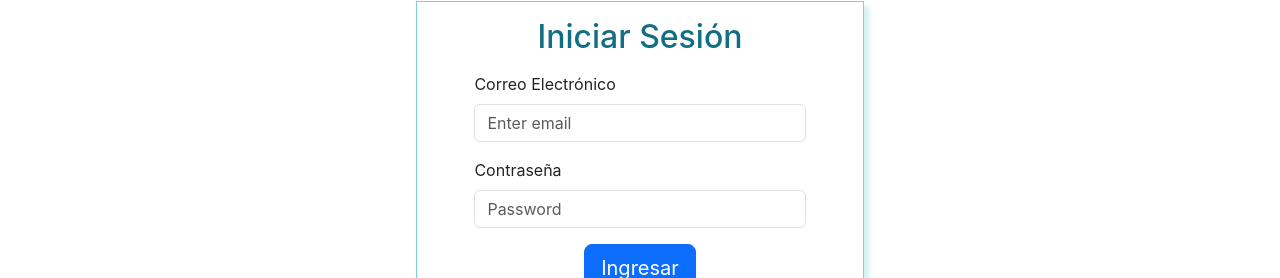
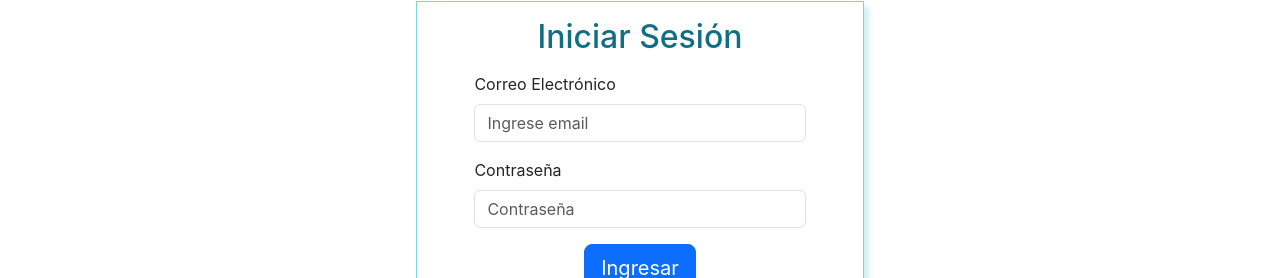
Before and after one commit to ignaciorene/loteria-react, a React (Create React App) app: page /Components/SignIn in a window 1280 px wide. Shown: the part 159-437 px from the top of the page. Built offline with nearby package versions, Linux system fonts and the light colour scheme.

Commit message:
Arreglado errores visuales

```diff
--- a/src/Components/ForgotPassword.jsx
+++ b/src/Components/ForgotPassword.jsx
@@ -3,8 +3,8 @@ import LoginWrapper from "../Styles/Login"
 import { Form } from "react-bootstrap"
 import { Button } from "react-bootstrap"
 
-const ForgotPassword=()=>{
-    return(
+const ForgotPassword = () => {
+    return (
         <LoginWrapper>
             <div class="login-container">
                 <h2>Reestablecer contraseña</h2>
@@ -13,7 +13,7 @@ const ForgotPassword=()=>{
                         <div class="login-form-input">
                             <Form.Group controlId="formGroupEmail">
                                 <Form.Label>Correo Electrónico</Form.Label>
-                            <Form.Control type="email" placeholder="Enter email" />
+                                <Form.Control type="email" placeholder="Ingrese email" />
                             </Form.Group>
                         </div>
                         <div class="login-form-submit">
--- a/src/Components/NewPrize.jsx
+++ b/src/Components/NewPrize.jsx
@@ -7,19 +7,19 @@ import { Button } from "react-bootstrap"
 import { InputGroup } from "react-bootstrap"
 import { Table } from "react-bootstrap"
 
-const NewPrize=()=>{
-    return(
+const NewPrize = () => {
+    return (
         <NewPrizeWrapper>
             <div class="newPrize-container">
-                <h2>Nueva Lotería</h2>
+                <h2>Nuevo Sorteo</h2>
                 <Form>
                     <div class="newPrize-input">
                         <Form.Group as={Row} controlId="formHorizontalName">
                             <Form.Label column sm={4}>
-                        Nombre de la lotería
+                                Nombre del Sorteo
                             </Form.Label>
                             <Col sm={6}>
-                        <Form.Control type="text" placeholder="Nombre de lotería" />
+                                <Form.Control type="text" placeholder="Nombre de Sorteo" />
                             </Col>
                         </Form.Group>
                     </div>
@@ -65,7 +65,7 @@ const NewPrize=()=>{
                         </Table>
                     </div>
                     <div class="newPrize-submit">
-                    <Button type="submit">Crear lotería</Button>
+                        <Button type="submit">Crear sorteo</Button>
                     </div>
                 </Form>
             </div>
--- a/src/Components/SignIn.jsx
+++ b/src/Components/SignIn.jsx
@@ -6,16 +6,16 @@ import { Form } from "react-bootstrap";
 import { Button } from "react-bootstrap";
 import { BrowserRouter as Router, Switch, Route, Link } from "react-router-dom";
 
-const SignIn=()=>{
-    return(
+const SignIn = () => {
+    return (
         <LoginWrapper>
             <Router>
                 <Switch>
                     <Route path="/SignUp">
-                        <SignUp/>
+                        <SignUp />
                     </Route>
                     <Route path="/ForgotPassword">
-                        <ForgotPassword/>
+                        <ForgotPassword />
                     </Route>
                     <Route path="/">
                         <div class="login-container">
@@ -25,13 +25,13 @@ const SignIn=()=>{
                                     <div class="login-form-input">
                                         <Form.Group controlId="formGroupEmail">
                                             <Form.Label>Correo Electrónico</Form.Label>
-                                <Form.Control type="email" placeholder="Enter email" />
+                                            <Form.Control type="email" placeholder="Ingrese email" />
                                         </Form.Group>
                                     </div>
                                     <div class="login-form-input">
                                         <Form.Group controlId="formGroupPassword">
                                             <Form.Label>Contraseña</Form.Label>
-                                <Form.Control type="password" placeholder="Password" />
+                                            <Form.Control type="password" placeholder="Contraseña" />
                                         </Form.Group>
 
                                     </div>
--- a/src/Components/SignUp.jsx
+++ b/src/Components/SignUp.jsx
@@ -5,13 +5,13 @@ import { Form } from "react-bootstrap";
 import { Button } from "react-bootstrap";
 import { BrowserRouter as Router, Switch, Route, Link } from "react-router-dom";
 
-const SignUp=()=>{
-    return(
+const SignUp = () => {
+    return (
         <LoginWrapper>
             <Router>
                 <Switch>
                     <Route path="/SignIn">
-                        <SignIn/>
+                        <SignIn />
                     </Route>
                     <Route path="/">
                         <div class="login-container">
@@ -27,19 +27,19 @@ const SignUp=()=>{
                                     <div class="login-form-input">
                                         <Form.Group controlId="formGroupEmail">
                                             <Form.Label>Correo Electrónico</Form.Label>
-                                <Form.Control type="email" placeholder="Enter email" />
+                                            <Form.Control type="email" placeholder="Ingrese email" />
                                         </Form.Group>
                                     </div>
                                     <div class="login-form-input">
                                         <Form.Group controlId="formGroupPassword">
                                             <Form.Label>Contraseña</Form.Label>
-                                <Form.Control type="password" placeholder="Password" />
+                                            <Form.Control type="password" placeholder="Contraseña" />
                                         </Form.Group>
                                     </div>
                                     <div class="login-form-input">
                                         <Form.Group controlId="formGroupPassword">
                                             <Form.Label>Repita contraseña</Form.Label>
-                                <Form.Control type="password" placeholder="Password" />
+                                            <Form.Control type="password" placeholder="Contraseña" />
                                         </Form.Group>
                                     </div>
                                     <div class="login-form-submit">
```
Lines whose indentation alone changed are shown as unchanged.
